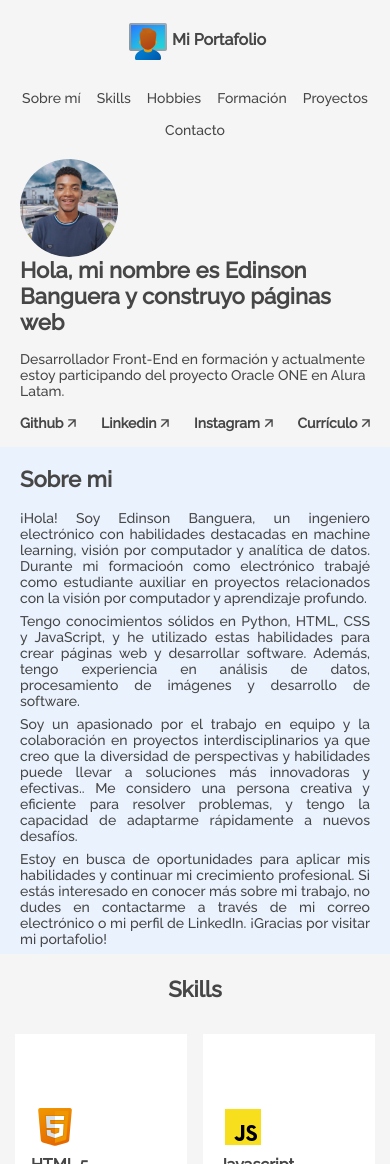
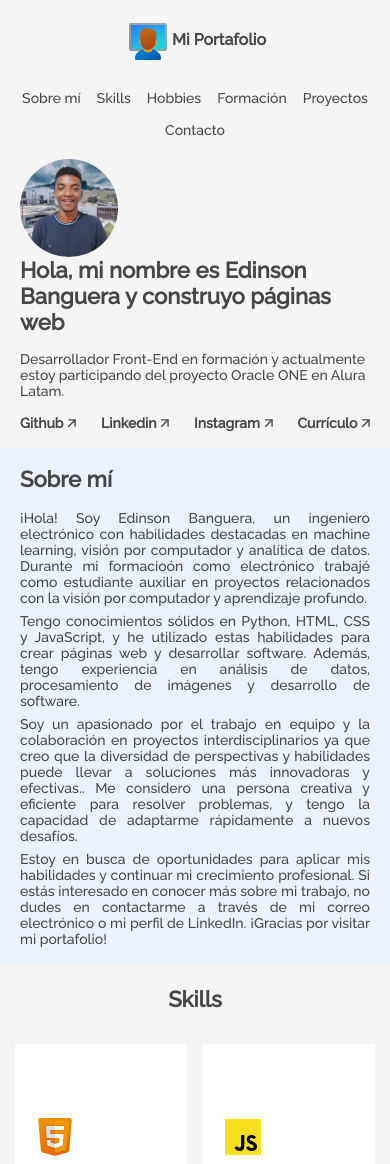
Before and after one commit to ebanguera/Portafolio_ONE, a plain HTML site: page index.html in a window 390 px wide. Shown: the top 1164 px of the page. Drawn offline with Linux system fonts and the light colour scheme.

Commit message:
sobre_mi-responsive mobile

```diff
--- a/index.html
+++ b/index.html
@@ -57,7 +57,7 @@
 
     <section class="sobre__mi" id="sobre__mi">
       <div class="sobre__mi__contenido">
-        <h2 class="sobre__mi__titulo">Sobre mi</h2>
+        <h2 class="sobre__mi__titulo">Sobre mí</h2>
         <div class="parrafos">
           <p class="sobre__mi__parrafo">¡Hola! Soy Edinson Banguera, un ingeniero electrónico con habilidades destacadas en machine learning, visión por computador y analítica de datos. Durante mi formacioón como electrónico trabajé como estudiante auxiliar en proyectos relacionados con la visión por computador y aprendizaje profundo.</p>
           <p class="sobre__mi__parrafo">Tengo conocimientos sólidos en Python, HTML, CSS y JavaScript, y he utilizado estas habilidades para crear páginas web y desarrollar software. Además, tengo experiencia en análisis de datos, procesamiento de imágenes y desarrollo de software.</p>
--- a/sobre-mi.css
+++ b/sobre-mi.css
@@ -14,6 +14,6 @@
         flex-direction: column;
         align-self: stretch;
         align-items: center;
-        padding: 0px 20px;
+        padding: 0px 20px 10px 20px;
     }
 }
```
